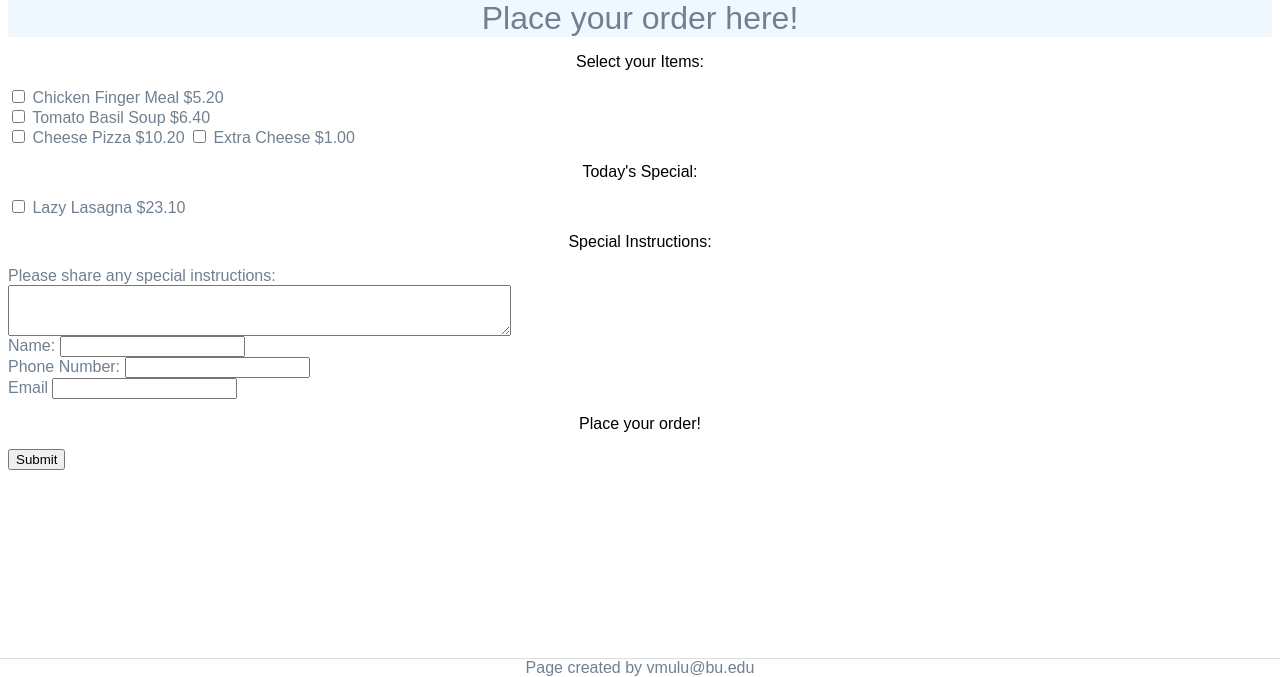
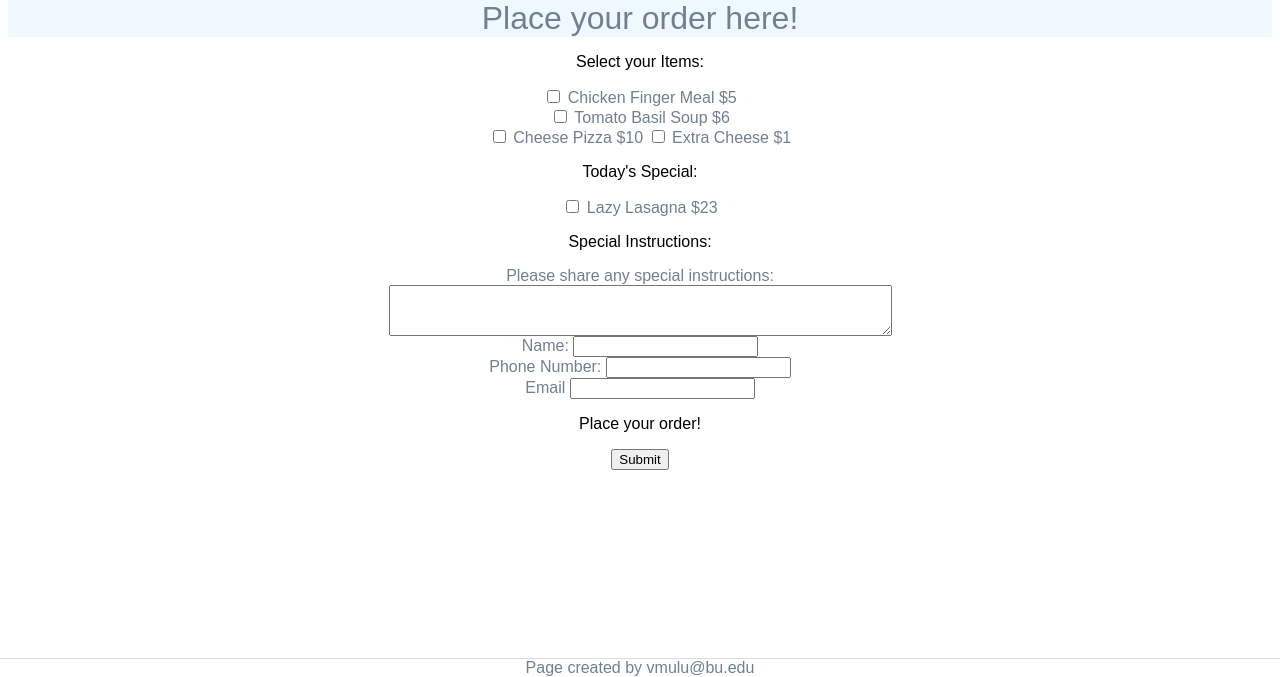
Before and after one commit to vmulu/cs412, a Django app: page /restaurant/order_page in a window 1280 px wide. Shown: the part 123-800 px from the top of the page. Run offline with Django 5.2, Linux system fonts and the light colour scheme.

Commit message:
finished

```diff
--- a/cs412/settings.py
+++ b/cs412/settings.py
@@ -113,7 +113,7 @@ AUTH_PASSWORD_VALIDATORS = [
 
 LANGUAGE_CODE = 'en-us'
 
-TIME_ZONE = 'UTC'
+TIME_ZONE = 'EST'
 
 USE_I18N = True
 
--- a/restaurant/templates/restaurant/order_page.html
+++ b/restaurant/templates/restaurant/order_page.html
@@ -19,21 +19,20 @@
                 Select your Items:
             </p>
             <input type="checkbox" name="food" value="{{ menu_item_one }}">
-            {{menu_item_one}} $5.20
+            {{menu_item_one}} $5
         </div>
         <div>
             <input type="checkbox" name="food" value="{{ menu_item_two }}">
-            {{menu_item_two}} $6.40
+            {{menu_item_two}} $6
         </div>
         <div>
             <input type="checkbox" name="food" value="{{ menu_item_three }}">
-            {{menu_item_three}} $10.20
+            {{menu_item_three}} $10
             <input type="checkbox" name="food" value="{{ extra }}">
-            {{extra}} $1.00
+            {{extra}} $1
         </div>
 
         <!-- daily special -->
-
         <div>
             <p>
                 Today's Special:
--- a/restaurant/views.py
+++ b/restaurant/views.py
@@ -2,27 +2,29 @@
 # Author: Victoria Mulugeta (vmulu@bu.edu), 9/16/2025
 # Description: Is called by url.py and respond to request generating the UI
 
+from datetime import timedelta
 from django.shortcuts import render
 import random
+from django.utils import timezone
 
 # Create your views here.
 
 # daily special items that are picked at random
 daily_special = [
-    'Crazy Cheeseburger Meal $12.00',
-    'Lazy Lasagna $23.10',
-    'Corn on the Cob $2.30'
+    'Crazy Cheeseburger Meal $12',
+    'Lazy Lasagna $23',
+    'Corn on the Cob $2'
 ]
 
 # standard menu items
 menu_item = {
-    'Chicken Finger Meal' : 5.20,
-    'Tomato Basil Soup' : 6.40,
-    'Cheese Pizza' : 10.20,
-    'Crazy Cheeseburger Meal' : 12.00,
-    'Lazy Lasagna' : 23.10,
-    'Corn on the Cob' : 2.30,
-    'Extra Cheese' : 1.00
+    'Chicken Finger Meal' : 5,
+    'Tomato Basil Soup' : 6,
+    'Cheese Pizza' : 10,
+    'Crazy Cheeseburger Meal $12' : 12,
+    'Lazy Lasagna $23' : 23,
+    'Corn on the Cob $2' : 2,
+    'Extra Cheese' : 1
 }
 
 
@@ -66,12 +68,25 @@ def confirmation_page(request):
         number = request.POST['number']
         email = request.POST['email']
         total_food = request.POST.getlist('food')
+        random_min = random.randint(30, 60)
+        current_time = timezone.now()
+        ready_time = current_time + timedelta(minutes=random_min)
+
+        special_instructions = request.POST['special_instructions']
+
+        # fix for daily special
+        total_price = 0
+        for item in total_food:
+            total_price += menu_item[item]
 
         context = {
             'name': name,
             'number': number,
             'email': email,
             'food': total_food,
+            'ready_time': ready_time,
+            'total_price': total_price,
+            'special_instructions' : special_instructions
         }
 
 
--- a/static/styles.css
+++ b/static/styles.css
@@ -10,6 +10,18 @@ h1,h2,h3,h4,h5{
     margin: 0;
     text-align: center;
 }
+
+form{
+    text-align: center;
+}
+
+div{
+    text-align: center;
+}
+
+ul {
+    list-style-type: none;
+  }
 
 p {
     color: black;
```
Also changed, not shown: restaurant/templates/restaurant/confirmation_page.html (+23 -0 lines).
